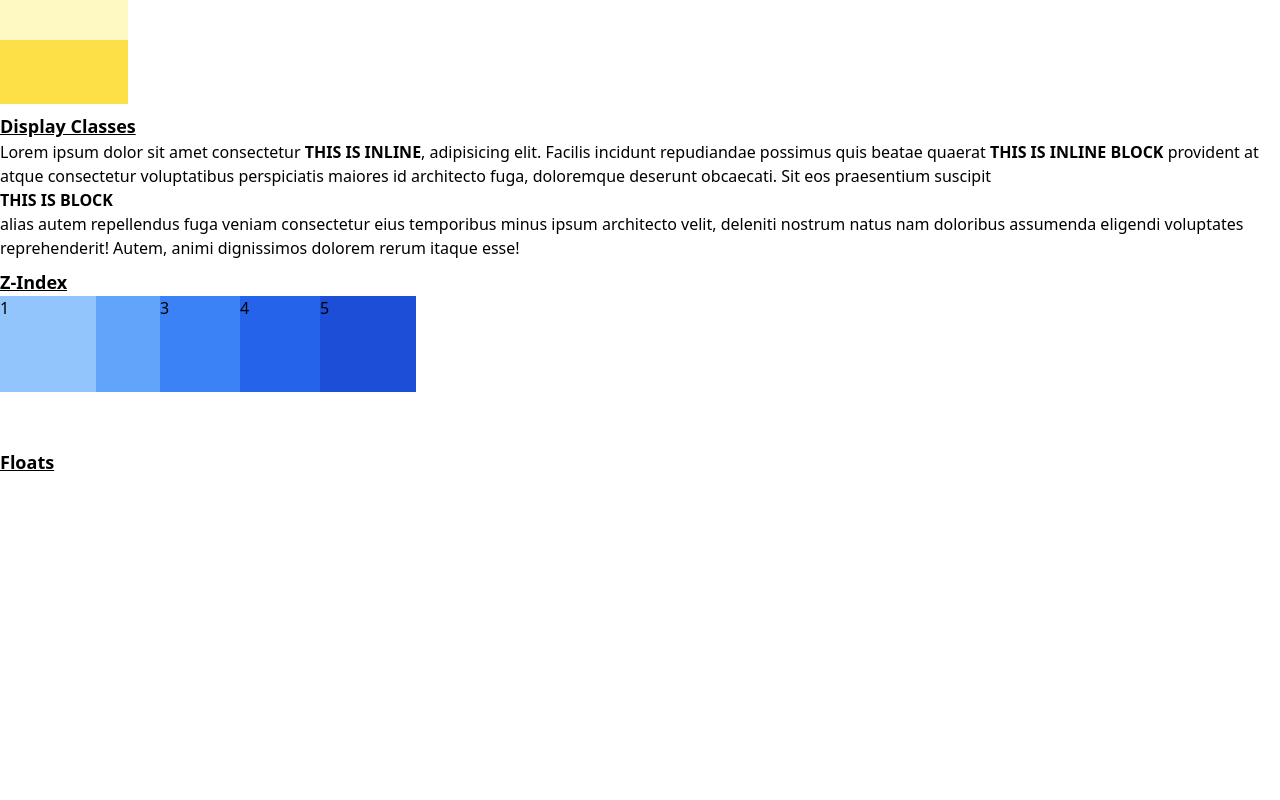
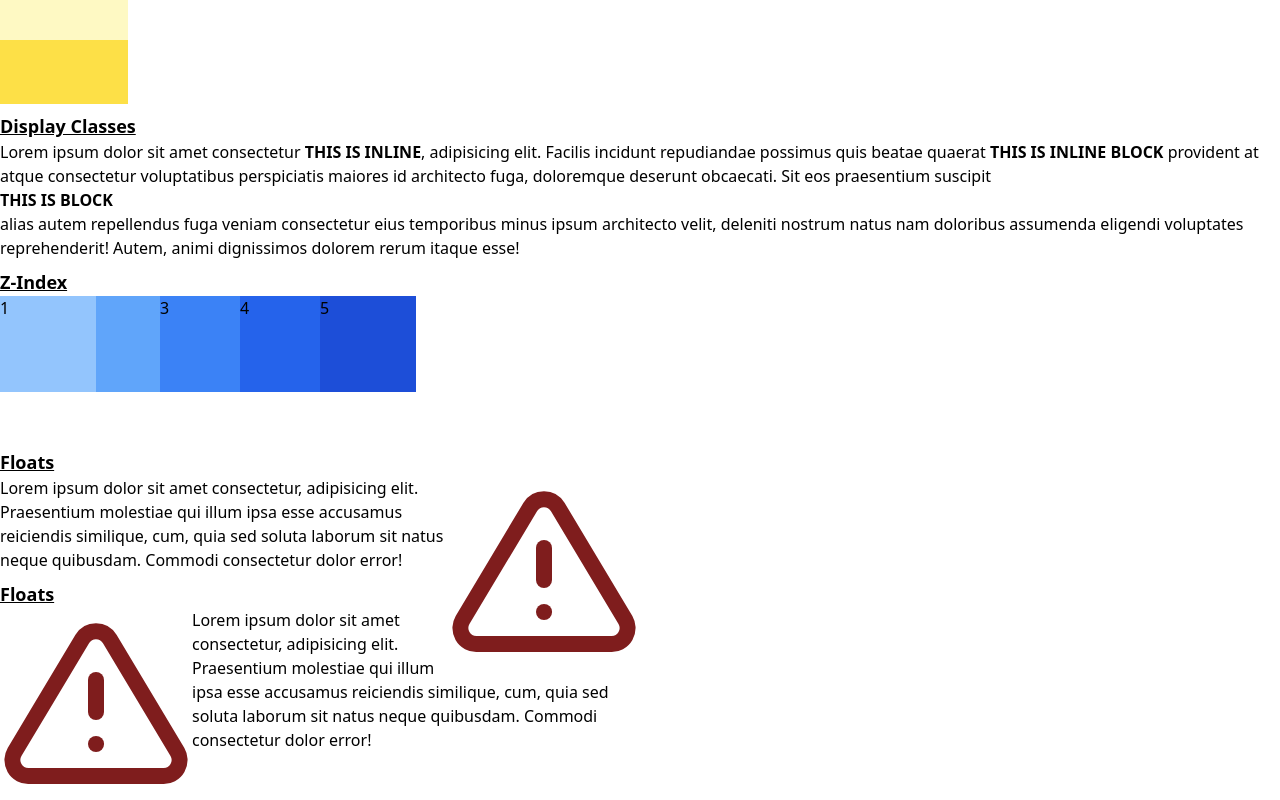
Before and after one commit to nsagias/react-tailwindcss-starter, a React (Create React App) app: page / in a window 1280 px wide. Shown: the part 1321-2121 px from the top of the page. Before the commit the page ends 1797 px from the top, so only its background shows below. Built offline with nearby package versions, Linux system fonts and the light colour scheme.

Commit message:
add floats examples

```diff
--- a/src/components/LayoutPosition/LayoutPosition.tsx
+++ b/src/components/LayoutPosition/LayoutPosition.tsx
@@ -1,5 +1,7 @@
+import { FiAlertTriangle } from "react-icons/fi";
+
 export default function LayoutPosition() {
-  const b = "Tailwind";
+
   return (
     <div>
       <h1 className="flex justify-center text-xl font-bold">Layout Position</h1>
@@ -79,8 +81,21 @@ export default function LayoutPosition() {
       </div>
 
       {/* Floats */}
+      <div className="w-1/2">
       <p className="text-lg font-bold underline mt-2">Floats</p>
+        <FiAlertTriangle className="h-48 w-48 text-red-900 float-right" />
+        <p>
+          Lorem ipsum dolor sit amet consectetur, adipisicing elit. Praesentium molestiae qui illum ipsa esse accusamus reiciendis similique, cum, quia sed soluta laborum sit natus neque quibusdam. Commodi consectetur dolor error!
+        </p>
+      </div>
 
+      <div className="w-1/2">
+      <p className="text-lg font-bold underline mt-2">Floats</p>
+        <FiAlertTriangle className="h-48 w-48 text-red-900 float-left" />
+        <p>
+          Lorem ipsum dolor sit amet consectetur, adipisicing elit. Praesentium molestiae qui illum ipsa esse accusamus reiciendis similique, cum, quia sed soluta laborum sit natus neque quibusdam. Commodi consectetur dolor error!
+        </p>
+      </div>
 
     </div>
   );
```
